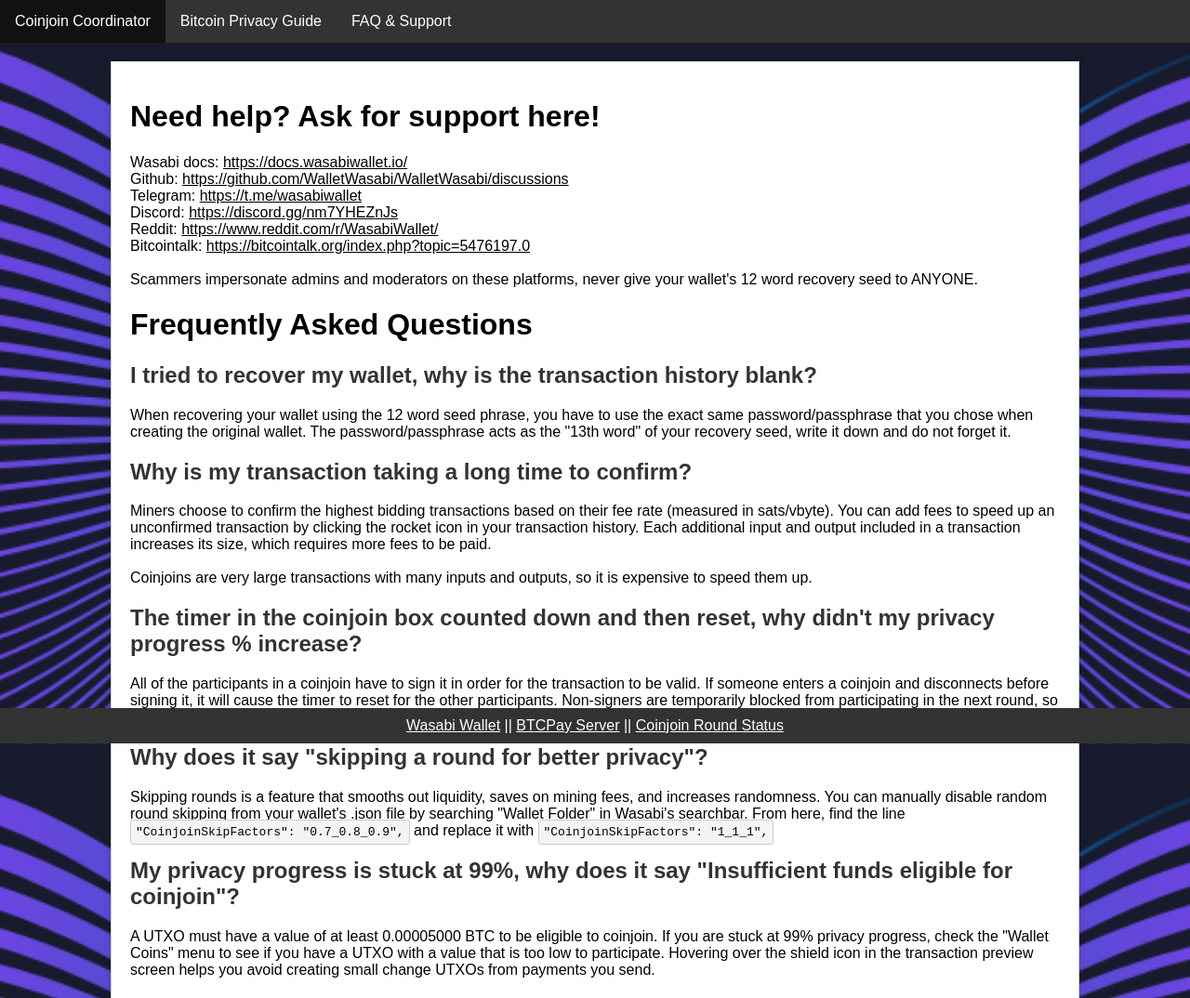
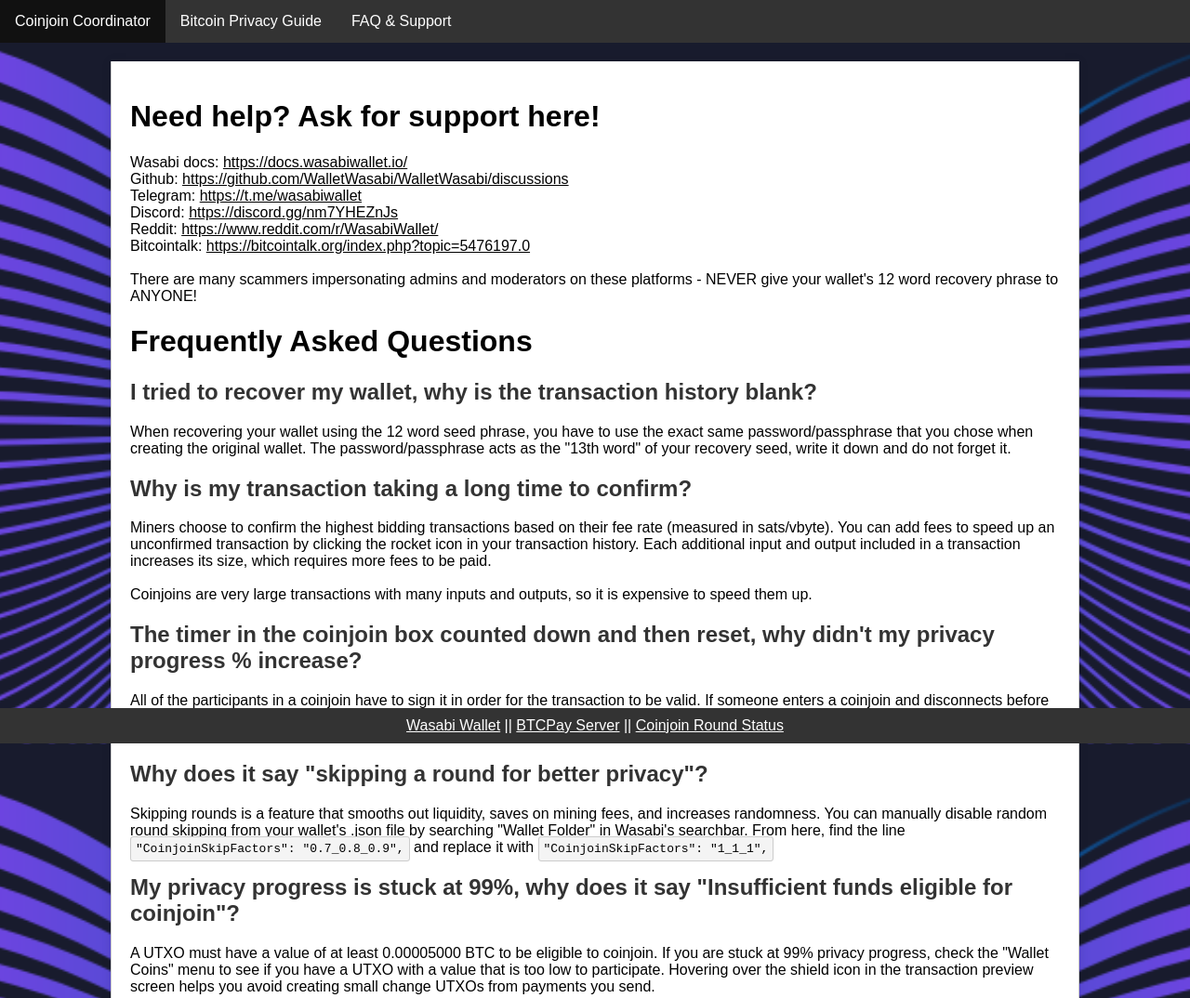
Before and after one commit to Kruwed/kruwed.github.io, a plain HTML site: page support.html in a window 1280 px wide. Shown: the top 1074 px of the page at 93% size. Drawn offline with Linux system fonts and the light colour scheme.

Commit message:
Update support.html

```diff
--- a/support.html
+++ b/support.html
@@ -25,7 +25,7 @@
             Reddit: <a href="https://www.reddit.com/r/WasabiWallet/">https://www.reddit.com/r/WasabiWallet/</a><br>
             Bitcointalk: <a href="https://bitcointalk.org/index.php?topic=5476197.0">https://bitcointalk.org/index.php?topic=5476197.0</a><br>
 <br>
-Scammers impersonate admins and moderators on these platforms, never give your wallet's 12 word recovery seed to ANYONE.
+There are many scammers impersonating admins and moderators on these platforms - NEVER give your wallet's 12 word recovery phrase to ANYONE!
         </p>
 
         <h1>Frequently Asked Questions</h1>
```
